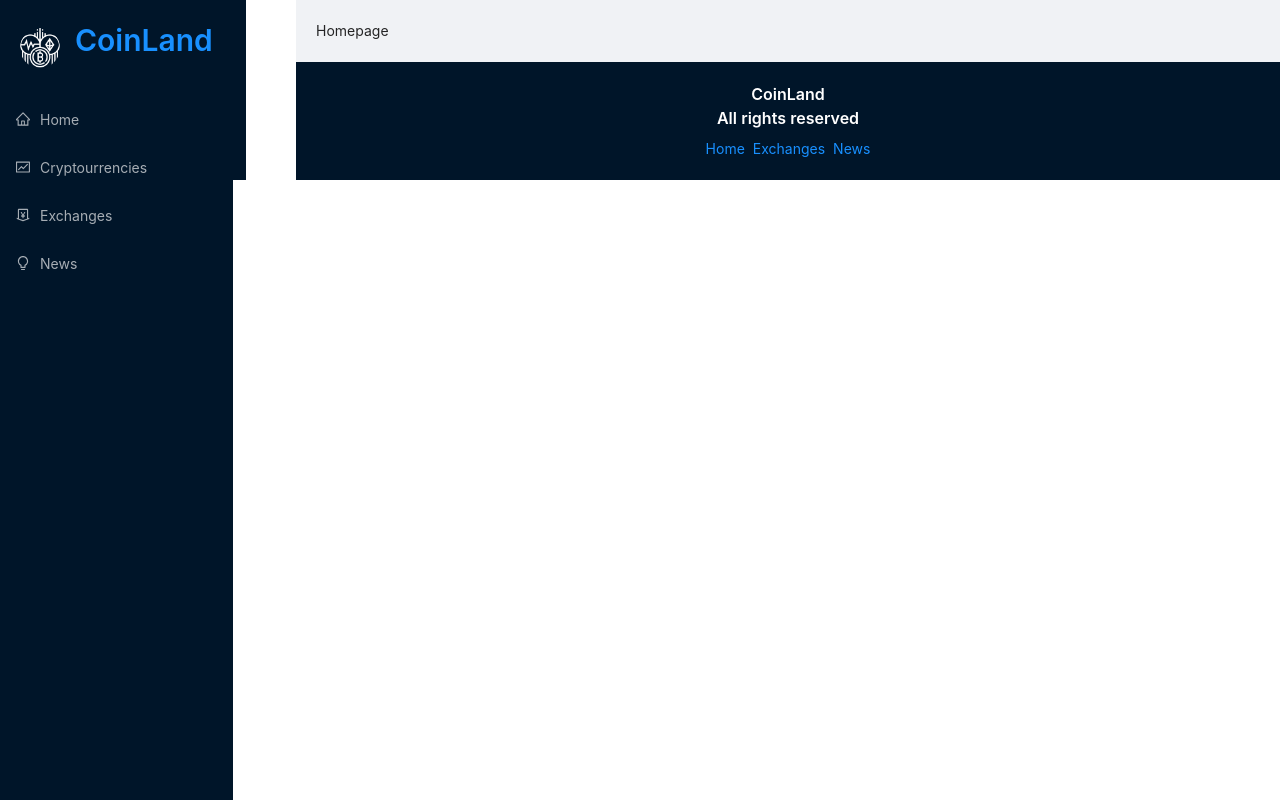
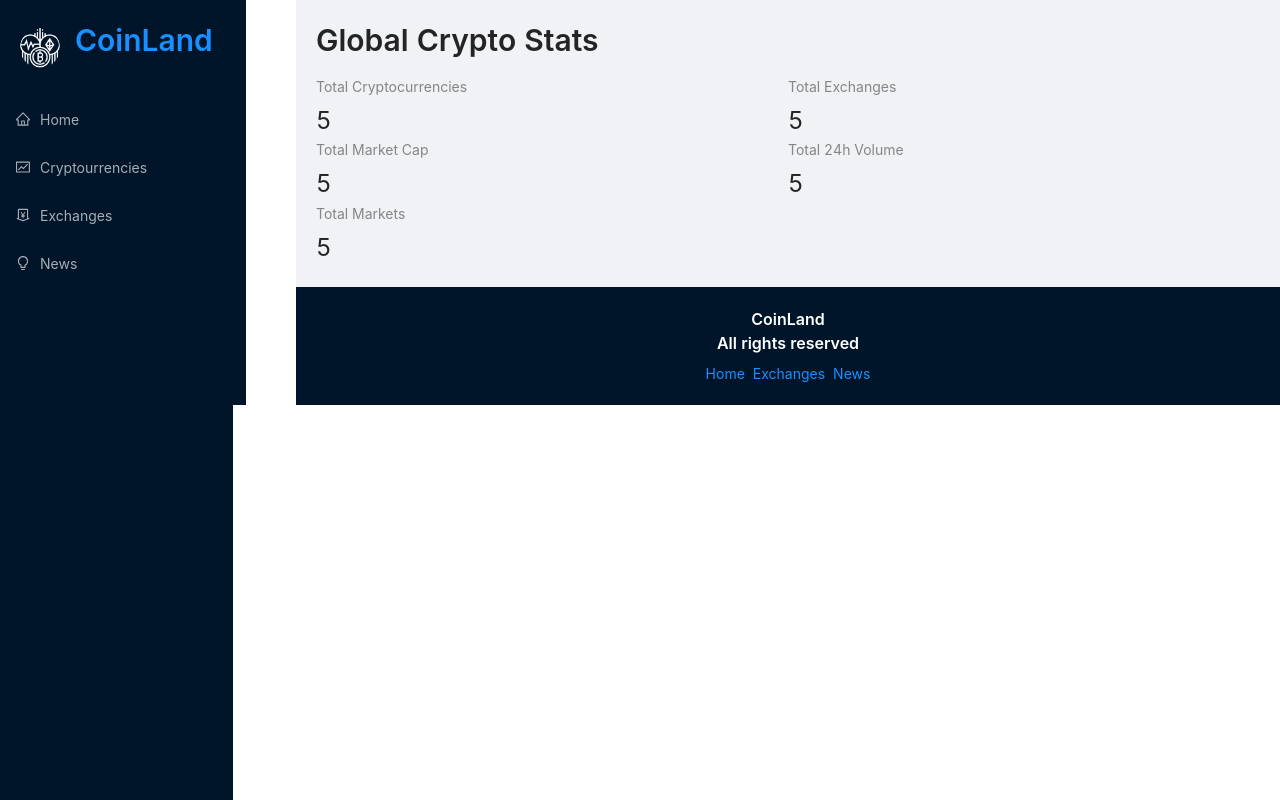
Before and after one commit to TimA314/CryptoApp, a React (Create React App) app: page / in a window 1280 px wide. Built offline with nearby package versions, Linux system fonts and the light colour scheme.

Commit message:
add stat section to homepage

```diff
--- a/src/components/Homepage.jsx
+++ b/src/components/Homepage.jsx
@@ -1,5 +1,32 @@
 import React from "react";
+import millify from "millify";
+import { Typography, Row, Col, Statistic } from "antd";
+import { Link } from "react-router-dom";
 
+const { Title } = Typography;
 export default function Homepage() {
-  return <div>Homepage</div>;
+  return (
+    <>
+      <Title level={2} className="heading">
+        Global Crypto Stats
+      </Title>
+      <Row>
+        <Col span={12}>
+          <Statistic title="Total Cryptocurrencies" value="5" />
+        </Col>
+        <Col span={12}>
+          <Statistic title="Total Exchanges" value="5" />
+        </Col>
+        <Col span={12}>
+          <Statistic title="Total Market Cap" value="5" />
+        </Col>
+        <Col span={12}>
+          <Statistic title="Total 24h Volume" value="5" />
+        </Col>
+        <Col span={12}>
+          <Statistic title="Total Markets" value="5" />
+        </Col>
+      </Row>
+    </>
+  );
 }
```
